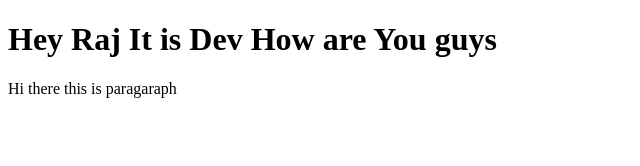
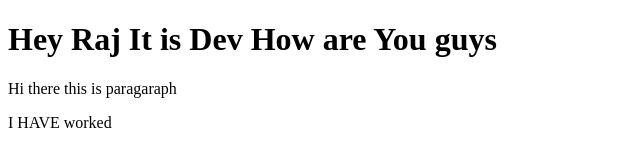
Before and after one commit to RajKumar341994/portfolio, a website: page index.html in a window 1280 px wide. Shown: the whole page, without its empty margins (0-640 px from the left). Drawn offline with Linux system fonts and the light colour scheme.

Commit message:
My new work form dev se khcihe

```diff
--- a/index.html
+++ b/index.html
@@ -9,5 +9,6 @@
   <body>
     <h1>Hey Raj It is Dev How are You guys</h1>
      <p>Hi there this is paragaraph</p>
+     <p>I HAVE worked</p>
   </body>
 </html>
```
